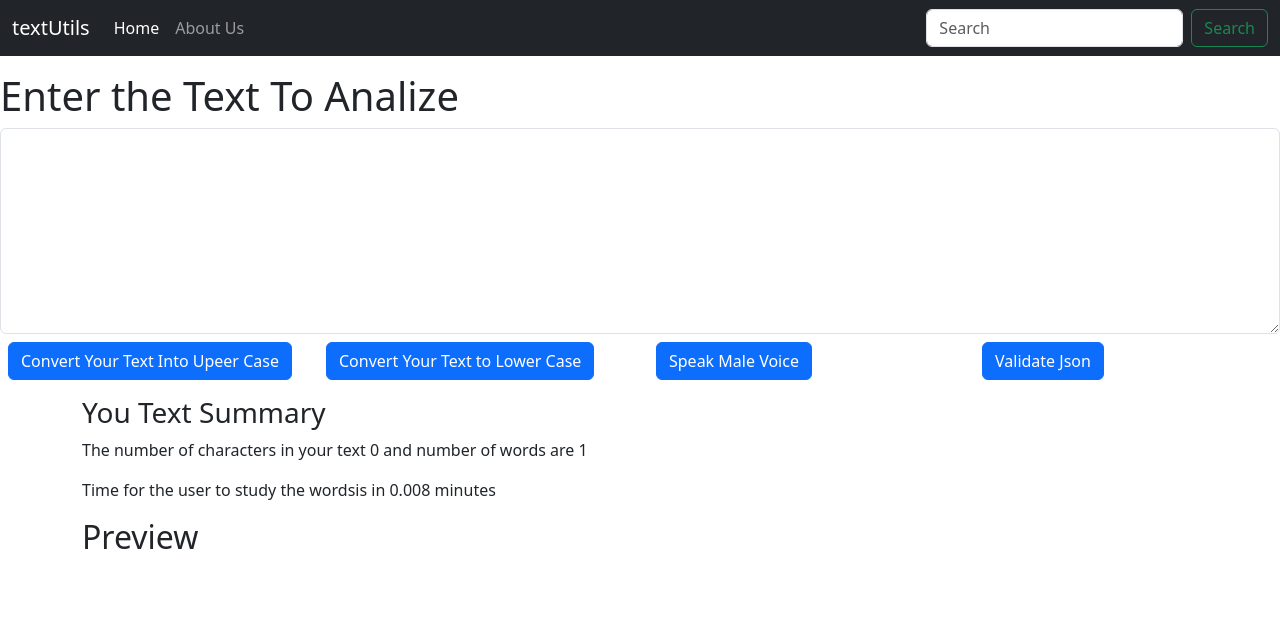
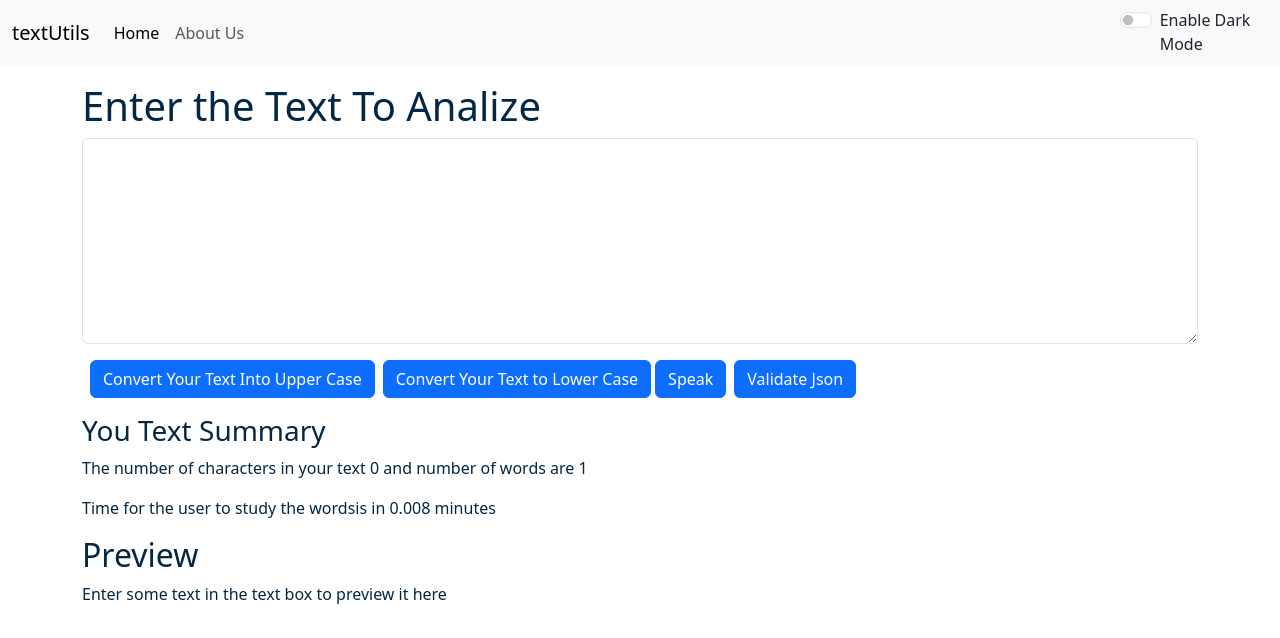
Before and after one commit to shobhankumarrath/1stReact-app, a React (Create React App) app: page / in a window 1280 px wide. Shown: the top 638 px of the page. Built offline with nearby package versions, Linux system fonts and the light colour scheme.

Commit message:
Enabled dark mode for the page

```diff
--- a/src/App.js
+++ b/src/App.js
@@ -1,12 +1,26 @@
+import { useState } from 'react';
 import './App.css';
 import Navbar from './components/Navbar';
 import TextFrom from './components/TextFrom';
-function App() {
+function App()
+{
+  const [mode, setMode] = useState('light');
+ const toggleMode = () => {
+  if( mode === 'light'){
+    setMode('dark');
+    document.body.style.backgroundColor = '#042743';
+  }
+  else{
+    setMode('light');
+    document.body.style.backgroundColor = 'white';
+  }
+ }
+
   return (
     <>
-     <Navbar title="textUtils" aboutText="About Us" homePage="Home"/>
+     <Navbar title="textUtils" aboutText="About Us" homePage="Home" mode={mode} toggleMode={toggleMode}/>
      <div className='conatiner my-3'>
-     <TextFrom heading="Enter the Text To Analize" />
+     <TextFrom heading="Enter the Text To Analize" mode={mode} toggleMode={toggleMode}/>
     </div>
   </>
   );
--- a/src/components/Navbar.js
+++ b/src/components/Navbar.js
@@ -1,35 +1,71 @@
-import React from 'react'
-import PropTypes from 'prop-types'
-
+import React from "react";
+import PropTypes from "prop-types";
 
 export default function Navbar(props) {
   return (
-    <nav className="navbar navbar-expand-lg navbar-dark bg-dark">
+    <nav className={`navbar navbar-expand-lg navbar-${props.mode} bg-${props.mode}`}>
       <div className="container-fluid">
-      <a className="navbar-brand" href="/">{props.title}</a>
-      <button className="navbar-toggler" type="button" data-bs-toggle="collapse" data-bs-target="#navbarSupportedContent" aria-controls="navbarSupportedContent" aria-expanded="false" aria-label="Toggle navigation">
+        <a className="navbar-brand" href="/">
+          {props.title}
+        </a>
+        <button
+          className="navbar-toggler"
+          type="button"
+          data-bs-toggle="collapse"
+          data-bs-target="#navbarSupportedContent"
+          aria-controls="navbarSupportedContent"
+          aria-expanded="false"
+          aria-label="Toggle navigation"
+        >
           <span className="navbar-toggler-icon"></span>
         </button>
         <div className="collapse navbar-collapse" id="navbarSupportedContent">
           <ul className="navbar-nav me-auto mb-2 mb-lg-0">
             <li className="nav-item">
-            <a className="nav-link active" aria-current="page" href="/">{props.homePage}</a>
+              <a className="nav-link active" aria-current="page" href="/">
+                {props.homePage}
+              </a>
             </li>
             <li className="nav-item">
-            <a className="nav-link" href="./About.js">{props.aboutText}</a>
+              <a className="nav-link" href="./About.js">
+                {props.aboutText}
+              </a>
             </li>
           </ul>
-        <form className="d-flex" role="search">
-          <input className="form-control me-2" type="search" placeholder="Search" aria-label="Search"/>
-          <button className="btn btn-outline-success" type="submit">Search</button>
-        </form>
+          {/* <form className="d-flex" role="search">
+            <input
+              className="form-control me-2"
+              type="search"
+              placeholder="Search"
+              aria-label="Search"
+            />
+            <button className="btn btn-outline-success" type="submit">
+              Search
+            </button>
+          </form> */}
         </div>
       </div>
+      {/* <div className={`form-check form-switch text-${props.mode === 'light'?'dark':'light'}`} >
+        <input
+          className="form-check-input"
+          onClick={props.toggleMode}
+          type="checkbox"
+          role="switch"
+          id="flexSwitchCheckDefault"
+        />
+        <label className="form-check-label" htmlfor="flexSwitchCheckDefault" >
+          Enable Dark Mode
+        </label>
+      </div> */}
+      <div class={`form-check form-switch text-${props.mode === 'light'?'dark':'light'}`}>
+  <input class="form-check-input" onClick={props.toggleMode} type="checkbox" role="switch" id="flexSwitchCheckDefault" />
+  <label class="form-check-label" for="flexSwitchCheckDefault">Enable Dark Mode</label>
+</div>
     </nav>
-  )
+  );
 }
 
 Navbar.propTypes = {
   title: PropTypes.string.isRequired,
-    aboutText: PropTypes.string.isRequired
-}
+  aboutText: PropTypes.string.isRequired,
+};
--- a/src/components/TextFrom.js
+++ b/src/components/TextFrom.js
@@ -36,34 +36,25 @@ export default function TextFrom(props) {
        textCount(event.target.value);
     }
   return (
-    <> <div>
+    <>
+      <div className='container' style={{color: props.mode === 'dark'?'white':'#042743'}}>
         <h1>{props.heading}</h1>
-    <div className="mb-2">
-              <textarea className="form-control" value={text} onChange={handleOnChange} id="MyBox" rows="8"></textarea>
-          </div>
-          </div>
-          <div className="row">
-  <div className="col">
-    <button className="btn btn-primary mx-2" onClick={handleOnClick}>Convert Your Text Into Upeer Case</button>
-  </div>
-  <div className="col">
+        <div className="mb-3">
+        <textarea className="form-control" value={text} style={{backgroundColor: props.mode === 'dark'?'grey':'white', color: props.mode === 'dark'?'white':'#042743'}}  onChange={handleOnChange} id="MyBox" rows="8"></textarea>
+        </div>
+    <button className="btn btn-primary mx-2" onClick={handleOnClick}>Convert Your Text Into Upper Case</button>
     <button className="btn btn-primary " onClick={handleOnClickLower}>Convert Your Text to Lower Case</button>
-  </div>
-  <div className="col">
-    <button className="btn btn-primary mx-1" onClick={speakMale}>Speak Male Voice</button>
-  </div>
-  <div className="col">
+    <button className="btn btn-primary mx-1" onClick={speakMale}>Speak</button>
     <button className="btn btn-primary mx-1" onClick={validateJson}>Validate Json</button>
-  </div>
-</div>
-<div className="container my-3">
+    </div>
+<div className="container my-3" style={{color:  props.mode === 'dark'?'white':'#042743'}}>
   <h3>You Text Summary</h3>
   <p>The number of characters in your text {text.length} and number of words are {text.split(" ").length}</p>
   <p>Time for the user to study the wordsis in  {0.008 * text.split(" ").length} minutes</p>
   <h2>
     Preview
   </h2>
-  <p>{text}</p>
+  <p>{text.length>0?text:"Enter some text in the text box to preview it here" }</p>
 </div>
     </>
   )
```
Lines whose indentation alone changed are shown as unchanged.
